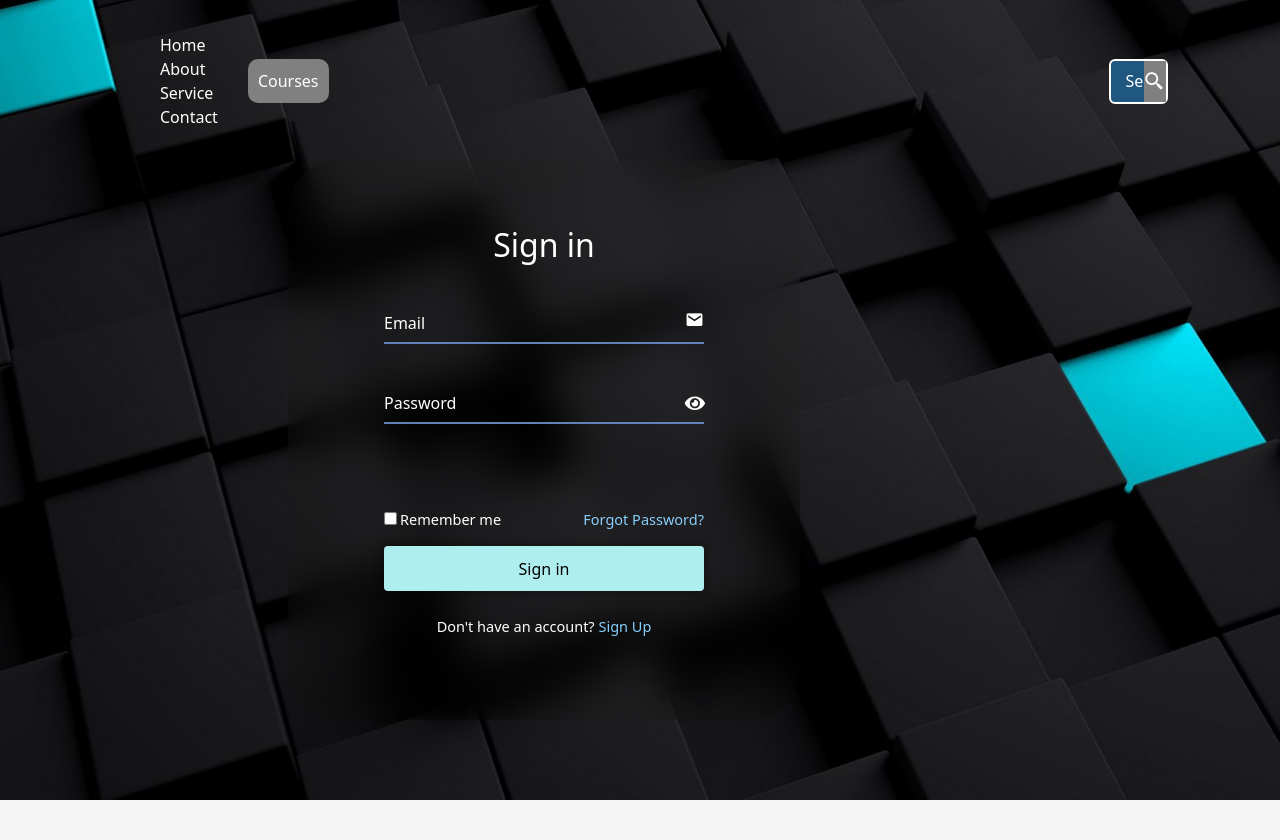
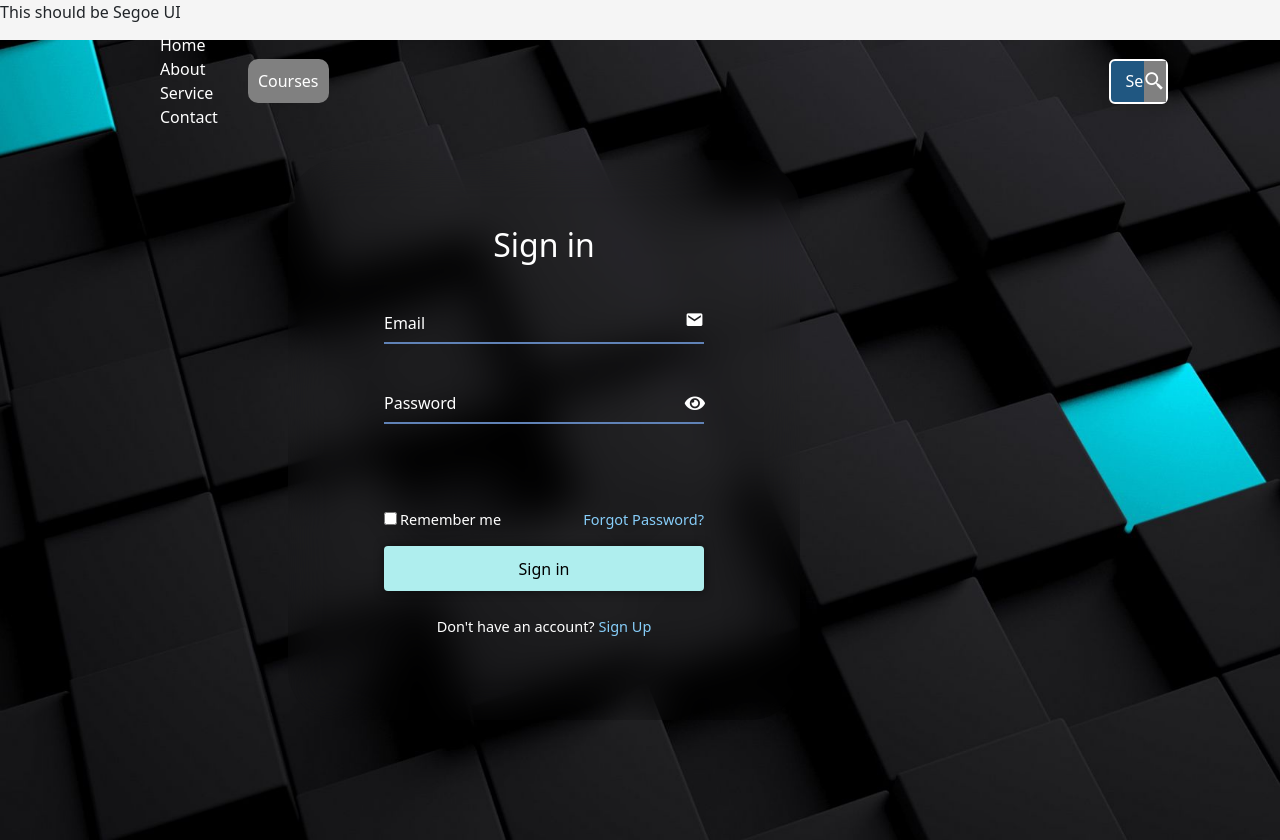
Before and after one commit to Verkiel-cmd/student-management-frontend, a React (Vite) app: page / in a window 1280 px wide. Before the commit the page ends 800 px from the top, so only its background shows below. Built offline with nearby package versions, Linux system fonts and the light colour scheme; no server answers.

Commit message:
Updated XYZ feature / bugfix / etc

```diff
--- a/src/auth_section/Frontlog.jsx
+++ b/src/auth_section/Frontlog.jsx
@@ -247,6 +247,7 @@ const Frontlog = () => {
     return (
 
         <div>
+            <p className="font-sans text-2xl">This should be Segoe UI</p>
             <header className="header">
                 <nav className="navbar">
                     <a href="#">Home</a>
```
Also changed, not shown: 2 other files (tests, documents, lock files or other folders).
